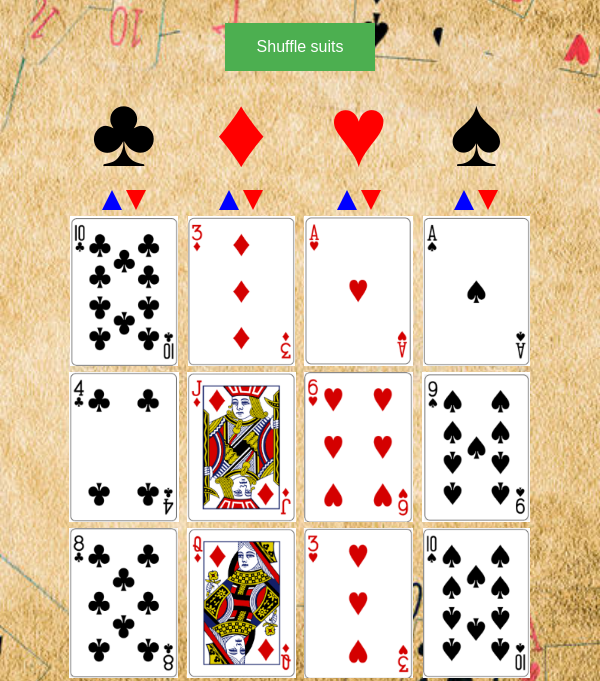
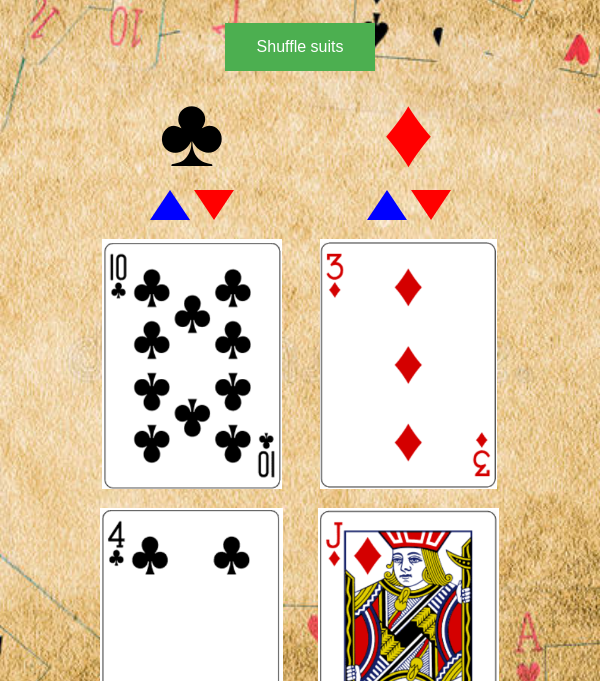
Before and after one commit to Astitva2051/card-game-2, a plain HTML site: page index.html in a window 600 px wide. Shown: the part 61-742 px from the top of the page. Drawn offline with Linux system fonts and the light colour scheme.

Commit message:
responsive design

```diff
--- a/index.html
+++ b/index.html
@@ -2,6 +2,7 @@
 
 <head>
     <title>Poker Game</title>
+    <meta name="viewport" content="width=device-width, initial-scale=1">
     <link rel="stylesheet" href="styles.css">
     <script src="scripts.js"></script>
 </head>
--- a/styles.css
+++ b/styles.css
@@ -3,6 +3,10 @@ body {
     background-image: url("/images/poker-background-image.jpg");
     background-size: cover;
     background-attachment: fixed;
+}
+
+.allCards{
+    display: flex;
 }
 
 .suits {
@@ -60,3 +64,50 @@ body {
     cursor: pointer;
     align-self: flex-end;
 }
+
+@media only screen and (min-width: 600px) {
+    .asc-btn {
+        border-left: 15px solid transparent;
+        border-right: 15px solid transparent;
+        border-bottom: 25px solid blue;
+    }
+
+    .desc-btn {
+        border-left: 15px solid transparent;
+        border-right: 15px solid transparent;
+        border-top: 25px solid red;
+    }
+
+    .card-img {
+        height: 200px;
+        width: auto;
+    }
+
+    .cards {
+        margin: 10px;
+    }
+}
+
+ @media only screen and (max-width: 600px) {
+    .asc-btn {
+        border-left: 20px solid transparent;
+        border-right: 20px solid transparent;
+        border-bottom: 30px solid blue;
+    }
+
+    .desc-btn {
+        border-left: 20px solid transparent;
+        border-right: 20px solid transparent;
+        border-top: 30px solid red;
+    }
+
+    .card-img {
+        height: 250px;
+        width: auto;
+    }
+
+    .cards {
+        margin: 15px;
+    }
+
+}
```
